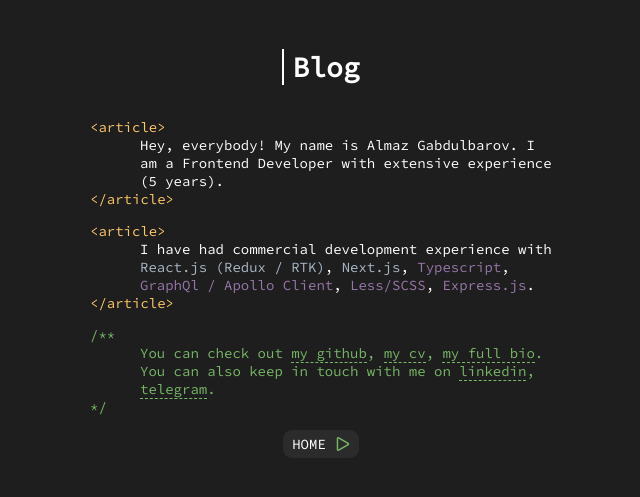
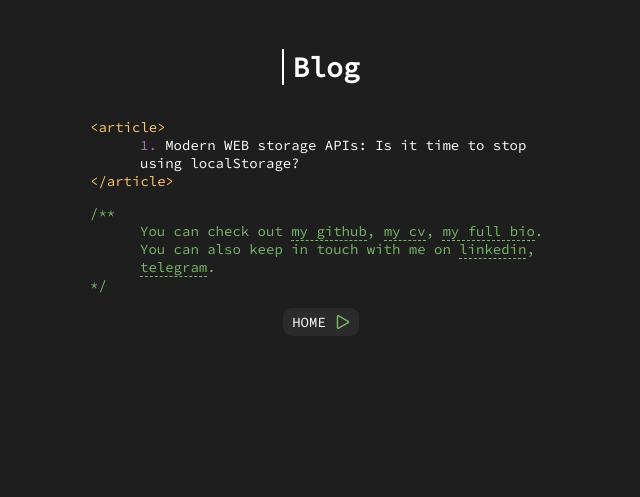
Before and after one commit to gabdulbaroff/gabdulbaroff.github.io, a Jekyll site: the page blog.html, which Jekyll copies as it is, in a window 1280 px wide. Shown: the top 497 px of the page, without its empty margins (319-959 px from the left). Built offline with Jekyll 4.4.1, drawn with Linux system fonts in a browser that asks for light colours.

Commit message:
Add my current blogs to blog page

```diff
--- a/blog.html
+++ b/blog.html
@@ -34,26 +34,15 @@
         Blog
     </h1>
     <section>
+        <a class="article-paragraph" href="https://careers.firstlinesoftware.com/spotlights/modern-web-storage-apis-is-it-time-to-stop-using-localstorage">
             <p>
                 <span class="p-tag">&lt;article&gt;</span>
                 <br/>
-            Hey, everybody! My name is Almaz Gabdulbarov. I am a Frontend Developer with extensive experience (5 years).
+                <span  class="constant-block-tertiary">1.</span> Modern WEB storage APIs: Is it time to stop using localStorage?
                 <br/>
                 <span class="p-tag">&lt;/article&gt;</span>
             </p>
-        <p>
-            <span class="p-tag">&lt;article&gt;</span>
-            <br/>
-            I have had commercial development experience with
-            <span class="constant-block-primary">React.js (Redux / RTK)</span>,
-            <span  class="constant-block-primary">Next.js</span>,
-            <span  class="constant-block-secondary">Typescript</span>,
-            <span  class="constant-block-secondary">GraphQl / Apollo Client</span>,
-            <span  class="constant-block-secondary">Less/SCSS</span>,
-            <span  class="constant-block-secondary">Express.js</span>.
-            <br/>
-            <span class="p-tag">&lt;/article&gt;</span>
-        </p>
+        </a>
 
         <p class="comment-block">
             <span class="comment-slash">/**</span>
@@ -64,7 +53,7 @@
             <a href="https://github.com/gabdulbaroff">my full bio</a>.
             You can also keep in touch with me on
             <a href="https://www.linkedin.com/in/almaz-gabdulbarov-3706bb233/">linkedin</a>,
-            <a href="https://t.me/almaz_and_thoughts">telegram</a>.
+            <a href="https://t.me/almazgabdulbarov">telegram</a>.
             <br/>
             <span class="comment-slash">*/</span>
         </p>
--- a/index.css
+++ b/index.css
@@ -17,25 +17,6 @@ header {
     display: flex;
     flex-direction: column;
     align-items: end;
-}
-
-.nav-item {
-    display: flex;
-    align-items: center;
-    gap: 10px;
-
-    color: white;
-    border-bottom: unset;
-    padding: 5px 9px;
-    background-color: #2B2B2B;
-    border-radius: 9px;
-    transition: transform .3s ease-in-out;
-}
-
-.nav-item:hover {
-    opacity: 1;
-    transform: scale(1.03);
-
 }
 
 main {
@@ -107,8 +88,31 @@ a:hover {
     animation: blink 1.5s step-end infinite;
 }
 
-.blog-sub-title {
+.nav-item {
+    display: flex;
+    align-items: center;
+    gap: 10px;
 
+    color: white;
+    border-bottom: unset;
+    padding: 5px 9px;
+    background-color: #2B2B2B;
+    border-radius: 9px;
+    transition: transform .3s ease-in-out;
+}
+
+.article-paragraph {
+    opacity: 1 !important;
+}
+
+.article-paragraph p {
+    color: white;
+    transition: transform .3s ease-in-out;
+}
+
+.nav-item:hover, .article-paragraph p:hover {
+    opacity: 1;
+    transform: scale(1.1);
 }
 
 @keyframes blink {
--- a/index.html
+++ b/index.html
@@ -85,7 +85,7 @@
                     <a href="https://github.com/gabdulbaroff">my full bio</a>.
                     You can also keep in touch with me on
                     <a href="https://www.linkedin.com/in/almaz-gabdulbarov-3706bb233/">linkedin</a>,
-                    <a href="https://t.me/almaz_and_thoughts">telegram</a>.
+                    <a href="https://t.me/almazgabdulbarov">telegram</a>.
                 <br/>
                 <span class="comment-slash">*/</span>
             </p>
```
Lines whose indentation alone changed are shown as unchanged.
